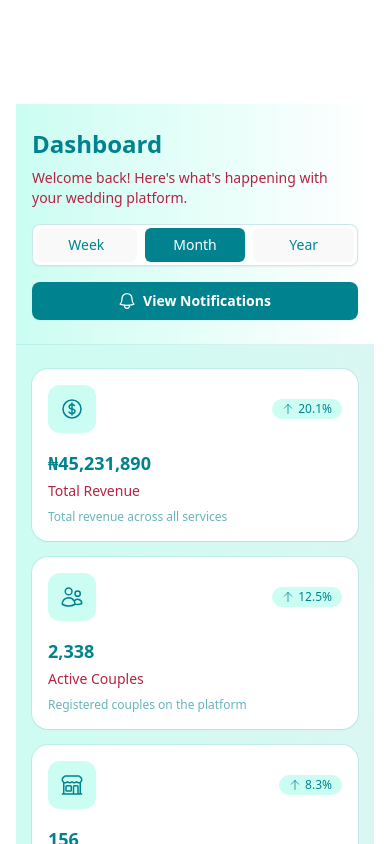
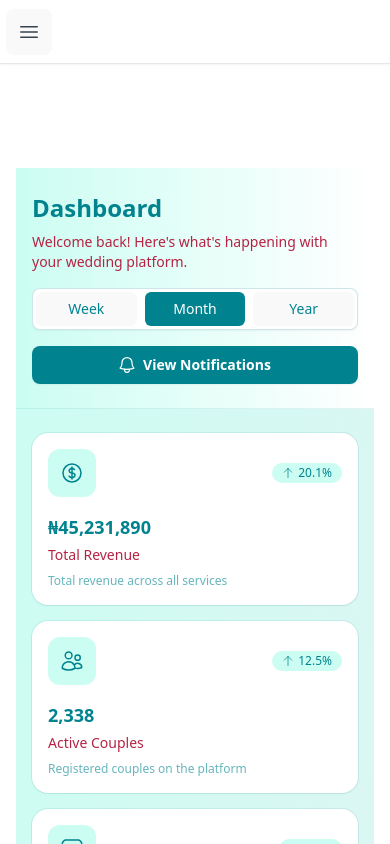
Before and after one commit to Thelma101/multivendor-admin, a React (Vite) app: page / in a window 390 px wide. Shown: the top 844 px of the page. Built offline with nearby package versions, Linux system fonts and the light colour scheme.

Commit message:
mobile responsiveness implementation

```diff
--- a/src/components/Sidebar.tsx
+++ b/src/components/Sidebar.tsx
@@ -12,6 +12,7 @@ import {
   CogIcon,
   UserGroupIcon,
   SwatchIcon,
+  Bars3Icon,
 } from '@heroicons/react/24/outline'
 import { Link } from 'react-router-dom'
 
@@ -81,9 +82,24 @@ interface SidebarProps {
 export default function Sidebar({ open, setOpen }: SidebarProps) {
   return (
     <>
+      {/* Mobile menu button */}
+      <div className="sticky top-0 z-[9999] flex h-16 shrink-0 items-center gap-x-4 border-b border-gray-200 bg-white px-4 shadow-sm sm:gap-x-6 sm:px-6 lg:hidden">
+        <button
+          type="button"
+          className="-m-2.5 p-2.5 text-gray-700 lg:hidden"
+          onClick={() => setOpen(true)}
+        >
+          <span className="sr-only">Open sidebar</span>
+          <Bars3Icon className="h-6 w-6" aria-hidden="true" />
+        </button>
+        <div className="flex flex-1 gap-x-4 self-stretch lg:gap-x-6">
+          <div className="flex flex-1"></div>
+        </div>
+      </div>
+
       {/* Mobile sidebar */}
       <Transition.Root show={open} as={Fragment}>
-        <Dialog as="div" className="relative z-50 lg:hidden" onClose={setOpen}>
+        <Dialog as="div" className="relative z-[9998] lg:hidden" onClose={setOpen}>
           <Transition.Child
             as={Fragment}
             enter="transition-opacity ease-linear duration-300"
@@ -123,10 +139,11 @@ export default function Sidebar({ open, setOpen }: SidebarProps) {
                             <li key={item.name}>
                               <Link
                                 to={item.href}
-                                className="group flex gap-x-3 rounded-md p-2 text-sm leading-6 font-semibold text-gray-700 hover:text-indigo-600 hover:bg-gray-50"
+                                className="group flex gap-x-3 rounded-md p-2 text-sm leading-6 font-semibold text-gray-700 hover:text-[#00838F] hover:bg-[#CCFDF2]"
+                                onClick={() => setOpen(false)}
                               >
                                 <item.icon
-                                  className="h-6 w-6 shrink-0 text-gray-400 group-hover:text-indigo-600"
+                                  className="h-6 w-6 shrink-0 text-gray-400 group-hover:text-[#00838F]"
                                   aria-hidden="true"
                                 />
                                 {item.name}
@@ -162,10 +179,10 @@ export default function Sidebar({ open, setOpen }: SidebarProps) {
                     <li key={item.name}>
                       <Link
                         to={item.href}
-                        className="group flex gap-x-3 rounded-md p-2 text-sm leading-6 font-semibold text-gray-700 hover:text-indigo-600 hover:bg-gray-50"
+                        className="group flex gap-x-3 rounded-md p-2 text-sm leading-6 font-semibold text-gray-700 hover:text-[#00838F] hover:bg-[#CCFDF2]"
                       >
                         <item.icon
-                          className="h-6 w-6 shrink-0 text-gray-400 group-hover:text-indigo-600"
+                          className="h-6 w-6 shrink-0 text-gray-400 group-hover:text-[#00838F]"
                           aria-hidden="true"
                         />
                         {item.name}
```
